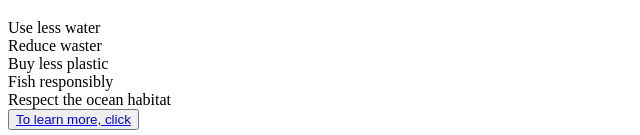
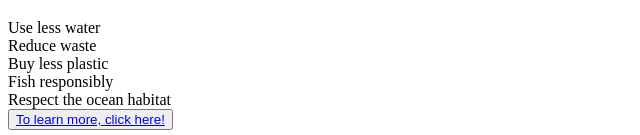
Before and after one commit to maxwilliams361/Sample-Project-Starter-Code-3, a plain HTML site: page index.html in a window 1280 px wide. Shown: the part 1413-1548 px from the top of the page, 0-640 px from the left. Drawn offline with Linux system fonts and the light colour scheme; a web font is replaced by a local one.

Commit message:
Created using Popcode: https://popcode.org

```diff
--- a/index.html
+++ b/index.html
@@ -33,13 +33,13 @@
         <h1 class="solutions-title">So what can you do to save oceans?</h1>
         <div class="solutions">
         <div class="item">Use less water</div>
-            <div class="item">Reduce waster</div>
+            <div class="item">Reduce waste</div>
             <div class="item">Buy less plastic</div>
             <div class="item">Fish responsibly</div>
             <div class="item">Respect the ocean habitat</div>
         </div>
         <div class="button">
-            <button><a href="https://oceanservice.noaa.gov/facts/why-care-about-ocean.html#:~:text=The%20air%20we%20breathe%3A%20The,our%20climate%20and%20weather%20patterns.">To learn more, click</a></button>
+            <button><a href="https://oceanservice.noaa.gov/facts/why-care-about-ocean.html#:~:text=The%20air%20we%20breathe%3A%20The,our%20climate%20and%20weather%20patterns.">To learn more, click here!</a></button>
         </div>
     </body>
 </html>
```
